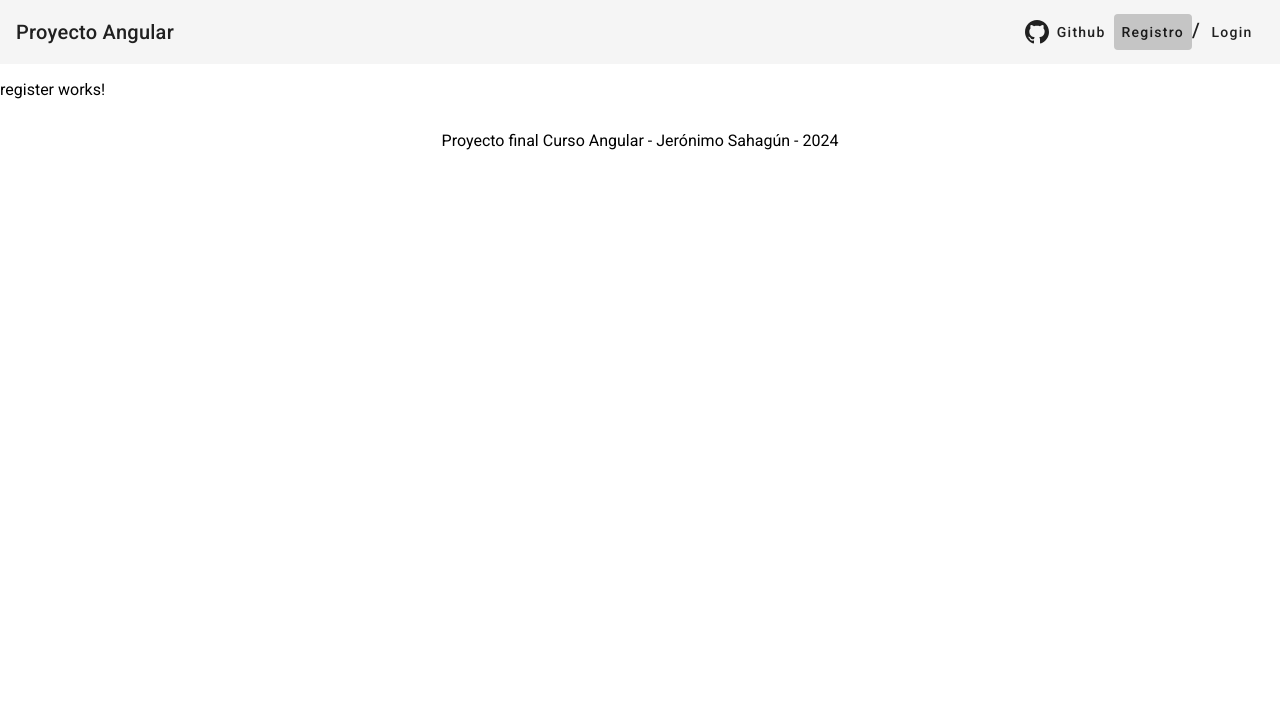
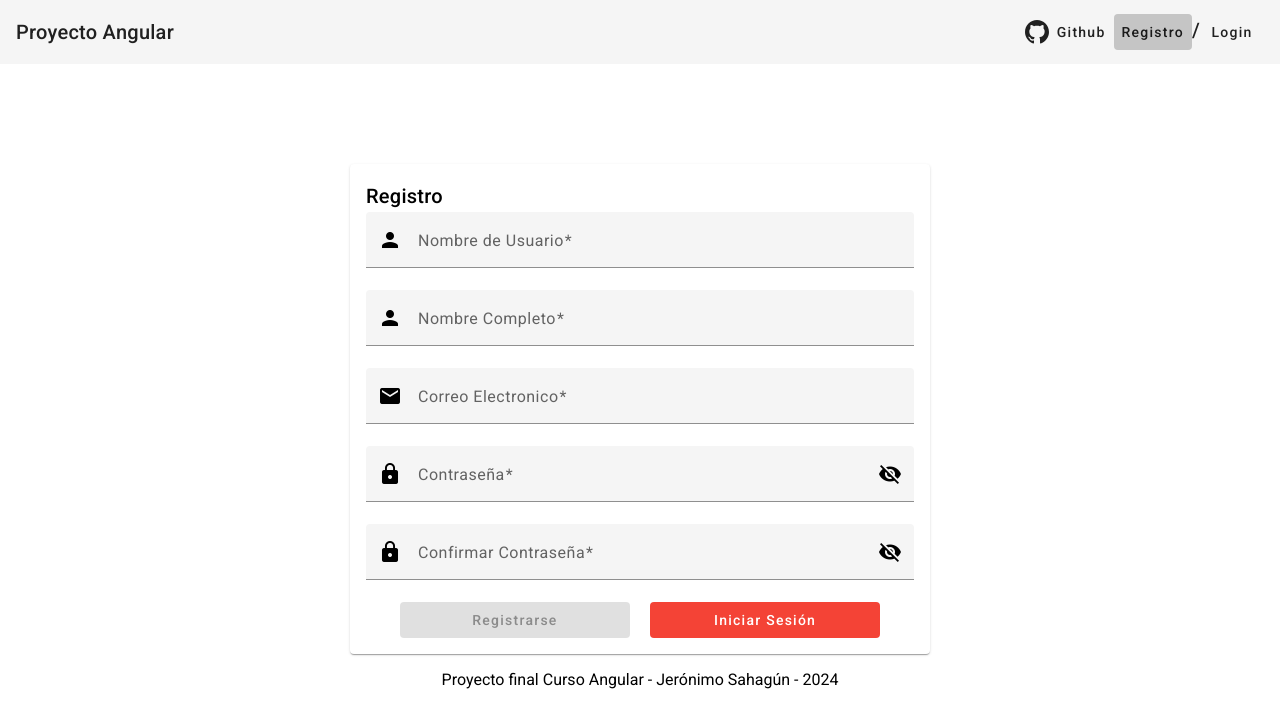
Before and after one commit to jero925/Librer, an Angular app: page /register in a window 1280 px wide. Shown: the top 728 px of the page. Built offline with nearby package versions, Linux system fonts and the light colour scheme; no server answers.

Commit message:
Rename Auth Service + Add Register

```diff
--- a/src/app/auth/login/login.component.css
+++ b/src/app/auth/login/login.component.css
@@ -5,6 +5,9 @@
     margin-top: 100px;
 }
 
+.card-container .mat-mdc-card.mdc-card {
+    width: 580px;
+}
 
 .form-custom {
     min-width: 150px;
--- a/src/app/auth/login/login.component.ts
+++ b/src/app/auth/login/login.component.ts
@@ -1,7 +1,7 @@
 import { Component, signal } from '@angular/core';
 import { FormBuilder, ReactiveFormsModule, Validators } from '@angular/forms';
 import { LoginForm, LoginResults } from '../../core/interfaces/login';
-import { LoginService } from '../../core/services/login.service';
+import { AuthService } from '../../core/services/auth.service';
 import { Observable } from 'rxjs';
 import { Router, RouterLink } from '@angular/router';
 
@@ -22,7 +22,7 @@ export class LoginComponent {
 
   hiddenPassword: boolean = true;
 
-  constructor(private formBuilder: FormBuilder, private loginService: LoginService, private router: Router) { };
+  constructor(private formBuilder: FormBuilder, private AuthService: AuthService, private router: Router) { };
 
   public loginResults$!: Observable<LoginResults>;
 
@@ -31,7 +31,7 @@ export class LoginComponent {
     password: ['', Validators.required]
   });
 
-  hidePassword() {
+  hidePassword(): void {
     this.hiddenPassword = !this.hiddenPassword;
   }
 
@@ -43,7 +43,7 @@ export class LoginComponent {
       password: this.loginForm.value.password
     }
 
-    this.loginService.login(loginForm.user, loginForm.password).subscribe({
+    this.AuthService.login(loginForm.user, loginForm.password).subscribe({
       next: (data) => {
         if (data.exists) {
           console.log(data);
--- a/src/app/auth/register/register.component.html
+++ b/src/app/auth/register/register.component.html
@@ -1 +1,75 @@
-<p>register works!</p>
+<div class="card-container">
+    <mat-card>
+        <mat-card-header>
+            <mat-card-title>Registro</mat-card-title>
+        </mat-card-header>
+        <mat-card-content>
+            <form class="form-custom" [formGroup]="registerForm" (ngSubmit)="register()">
+
+                <mat-form-field class="input-custom">
+                    <mat-label>Nombre de Usuario</mat-label>
+                    <input matInput placeholder="Ingrese su nombre de usuario..." formControlName="user">
+                    <mat-icon matPrefix>person</mat-icon>
+                    @if (registerForm.controls.user.errors?.['required']) {
+                    <mat-error>El campo <strong>es requerido</strong></mat-error>
+                    }
+                </mat-form-field>
+
+                <mat-form-field class="input-custom">
+                    <mat-label>Nombre Completo</mat-label>
+                    <input matInput placeholder="Nombre Completo..." formControlName="fullname">
+                    <mat-icon matPrefix>person</mat-icon>
+                    @if (registerForm.controls.fullname.errors?.['required']) {
+                    <mat-error>El campo <strong>es requerido</strong></mat-error>
+                    }
+                </mat-form-field>
+
+                <mat-form-field class="input-custom">
+                    <mat-label>Correo Electronico</mat-label>
+                    <input matInput type="email" placeholder="ejemplo@gmail.com" formControlName="email">
+                    <mat-icon matPrefix>mail</mat-icon>
+                    @if (registerForm.controls.email.errors?.['required']) {
+                    <mat-error>El campo <strong>es requerido</strong></mat-error>
+                    }
+                </mat-form-field>
+
+                <mat-form-field class="input-custom">
+                    <mat-label>Contraseña</mat-label>
+                    <input matInput placeholder="Ingrese su contraseña..." formControlName="password"
+                        [type]="hiddenPassword ? 'password' : 'text'" />
+                    <mat-icon matPrefix>lock</mat-icon>
+                    <button mat-icon-button matSuffix (click)="hidePassword()" [attr.aria-label]="'Hide password'"
+                        [attr.aria-pressed]="hiddenPassword">
+                        <mat-icon matSuffix>{{hiddenPassword ? 'visibility_off' : 'visibility'}}</mat-icon>
+                    </button>
+                    @if (registerForm.controls.password.errors?.['required']) {
+                    <mat-error>El campo <strong>es requerido</strong></mat-error>
+                    }
+                </mat-form-field>
+
+                <mat-form-field class="input-custom">
+                    <mat-label>Confirmar Contraseña</mat-label>
+                    <input matInput placeholder="Confirme su contraseña..." formControlName="confirmPassword"
+                        [type]="hiddenConfirmPassword ? 'password' : 'text'" />
+                    <mat-icon matPrefix>lock</mat-icon>
+                    <button mat-icon-button matSuffix (click)="hideConfirmPassword()"
+                        [attr.aria-label]="'Hide password'" [attr.aria-pressed]="hiddenConfirmPassword">
+                        <mat-icon matSuffix>{{hiddenConfirmPassword ? 'visibility_off' : 'visibility'}}</mat-icon>
+                    </button>
+                    @if (registerForm.controls.confirmPassword.errors?.['required']) {
+                    <mat-error>El campo <strong>es requerido</strong></mat-error>
+                    }
+                    @if (!passwordOk()) {
+                    <mat-error>Las <strong>contraseñas</strong> no coinciden</mat-error>
+                    }
+                </mat-form-field>
+
+                <div class="flex">
+                    <button mat-flat-button color="primary" type="submit"
+                        [disabled]="!registerForm.valid">Registrarse</button>
+                    <button mat-flat-button color="warn" routerLink="/login">Iniciar Sesión</button>
+                </div>
+            </form>
+        </mat-card-content>
+    </mat-card>
+</div>
--- a/src/app/auth/register/register.component.ts
+++ b/src/app/auth/register/register.component.ts
@@ -1,12 +1,98 @@
-import { Component } from '@angular/core';
+import { Component, signal } from '@angular/core';
+import { FormBuilder, ReactiveFormsModule, Validators } from '@angular/forms';
+import { Router, RouterLink } from '@angular/router';
+import { Observable } from 'rxjs';
+import { RegisterForm, RegisterResults } from '../../core/interfaces/register';
+import { AuthService } from '../../core/services/auth.service';
+import { HttpErrorResponse } from '@angular/common/http';
+
+import { MatButtonModule } from '@angular/material/button';
+import { MatCardModule } from '@angular/material/card';
+import { MatFormFieldModule } from '@angular/material/form-field';
+import { MatIconModule } from '@angular/material/icon';
+import { MatInputModule } from '@angular/material/input';
+import { MatSnackBar, MatSnackBarModule } from '@angular/material/snack-bar';
+import { CommonModule } from '@angular/common';
 
 @Component({
   selector: 'app-register',
   standalone: true,
-  imports: [],
+  imports: [MatCardModule, MatFormFieldModule, MatInputModule, MatButtonModule, MatIconModule, ReactiveFormsModule, RouterLink, CommonModule],
   templateUrl: './register.component.html',
-  styleUrl: './register.component.css'
+  styleUrl: '../login/login.component.css'
 })
 export class RegisterComponent {
 
+  hiddenPassword: boolean = true;
+  hiddenConfirmPassword: boolean = true;
+
+  passwordOk = signal<boolean>(true)
+
+  constructor(private formBuilder: FormBuilder, private authService: AuthService, private router: Router, private matSnackBar: MatSnackBar) { };
+
+  public loginResults$!: Observable<RegisterResults>;
+  public registerForm = this.formBuilder.group(
+    {
+      user: ['', Validators.required],
+      fullname: ['', Validators.required],
+      email: ['', Validators.required],
+      password: ['', Validators.required],
+      confirmPassword: ['', Validators.required],
+    }
+  );
+
+  hidePassword() {
+    this.hiddenPassword = !this.hiddenPassword;
+  }
+
+  hideConfirmPassword() {
+    this.hiddenConfirmPassword = !this.hiddenConfirmPassword;
+  }
+
+  register(){
+    if (this.registerForm.invalid) return
+    if (!this.passwordMatch(this.registerForm.value.password, this.registerForm.value.confirmPassword)) {
+      this.registerForm.patchValue({
+        confirmPassword: '',
+      });
+      this.passwordOk.set(false)
+      return
+    }
+
+    const registerForm: RegisterForm = {
+      user: this.registerForm.value.user,
+      fullname: this.registerForm.value.fullname,
+      email: this.registerForm.value.email,
+      password: this.registerForm.value.password,
+      confirmPassword: this.registerForm.value.confirmPassword,
+    }
+
+    this.authService.register(registerForm).subscribe({
+      next: (response) => {
+        console.log(response);
+
+
+        if (response) {
+          this.matSnackBar.open('Usuario creado exitosamente', 'Close', {
+            duration: 5000,
+            horizontalPosition: 'center',
+          });
+          this.router.navigate(['/login'])
+        }
+      },
+      error: (err: HttpErrorResponse) => {
+        if (err!.status === 400) {
+          console.log(err!.error);
+          this.matSnackBar.open('Error de validación', 'Close', {
+            duration: 5000,
+            horizontalPosition: 'center',
+          });
+        }
+      }
+    })
+  }
+
+  private passwordMatch(password, confirmPassword): boolean {
+    return password == confirmPassword
+  }
 }
--- /dev/null
+++ b/src/app/core/interfaces/register.ts
@@ -0,0 +1,79 @@
+export interface RegisterForm {
+    user: string;
+    fullname: string;
+    email: string;
+    password: string;
+    confirmPassword: string;
+}
+
+export interface RegisterResults {
+    message:  string;
+    new_user: NewUser;
+}
+
+export interface NewUser {
+    archived:         boolean;
+    cover:            null;
+    created_by:       TedBy;
+    created_time:     Date;
+    icon:             null;
+    id:               string;
+    in_trash:         boolean;
+    last_edited_by:   TedBy;
+    last_edited_time: Date;
+    object:           string;
+    parent:           Parent;
+    properties:       Properties;
+    public_url:       null;
+    request_id:       string;
+    url:              string;
+}
+
+export interface TedBy {
+    id:     string;
+    object: string;
+}
+
+export interface Parent {
+    database_id: string;
+    type:        string;
+}
+
+export interface Properties {
+    Contraseña: Contraseña;
+    Usuario:    Usuario;
+}
+
+export interface Contraseña {
+    id:        string;
+    rich_text: RichText[];
+    type:      string;
+}
+
+export interface RichText {
+    annotations: Annotations;
+    href:        null;
+    plain_text:  string;
+    text:        Text;
+    type:        string;
+}
+
+export interface Annotations {
+    bold:          boolean;
+    code:          boolean;
+    color:         string;
+    italic:        boolean;
+    strikethrough: boolean;
+    underline:     boolean;
+}
+
+export interface Text {
+    content: string;
+    link:    null;
+}
+
+export interface Usuario {
+    id:    string;
+    title: RichText[];
+    type:  string;
+}
--- a/src/app/core/services/login.service.ts
+++ b/src/app/core/services/auth.service.ts
@@ -3,11 +3,12 @@ import { Injectable, signal } from '@angular/core';
 import { Observable } from 'rxjs';
 import { environment } from '../../../environments/environment.development';
 import { LoginResults } from '../interfaces/login';
+import { RegisterForm, RegisterResults } from '../interfaces/register';
 
 @Injectable({
   providedIn: 'root'
 })
-export class LoginService {
+export class AuthService {
 
   constructor(private http: HttpClient) { }
 
@@ -15,7 +16,12 @@ export class LoginService {
     return this.http.get<LoginResults>(`${environment.notionURLBase}/login?username=${username}&password=${password}`)
   }
 
-  isAuth() {
+  isAuth(): boolean {
     return localStorage.getItem('isAuth') ? true : false;
   }
+
+  register(data: RegisterForm): Observable<RegisterResults>{
+    return this.http.post<RegisterResults>(`${environment.notionURLBase}/users`, data)
+  }
+
 }
--- a/src/app/shared/components/nav-bar/nav-bar.component.ts
+++ b/src/app/shared/components/nav-bar/nav-bar.component.ts
@@ -6,7 +6,7 @@ import { MatButtonModule } from '@angular/material/button';
 import { MatToolbarModule } from '@angular/material/toolbar';
 import { MatIconModule, MatIconRegistry } from '@angular/material/icon';
 import { MatMenuModule } from '@angular/material/menu';
-import { LoginService } from '../../../core/services/login.service';
+import { AuthService } from '../../../core/services/auth.service';
 
 @Component({
   selector: 'app-nav-bar',
@@ -21,7 +21,7 @@ export class NavBarComponent {
     private iconRegistry: MatIconRegistry,
     private domSanitizer: DomSanitizer,
     private router: Router,
-    private loginService: LoginService
+    private authService: AuthService
   )
   { this.iconRegistry.addSvgIcon('github', this.domSanitizer.bypassSecurityTrustResourceUrl('assets/github.svg')) }
 
@@ -31,6 +31,6 @@ export class NavBarComponent {
   }
 
   isLoggedIn(): boolean {
-    return this.loginService.isAuth()
+    return this.authService.isAuth()
   }
 }
```
Also changed, not shown: src/app/shared/components/nav-bar/nav-bar.component.html (+9 -3 lines).
